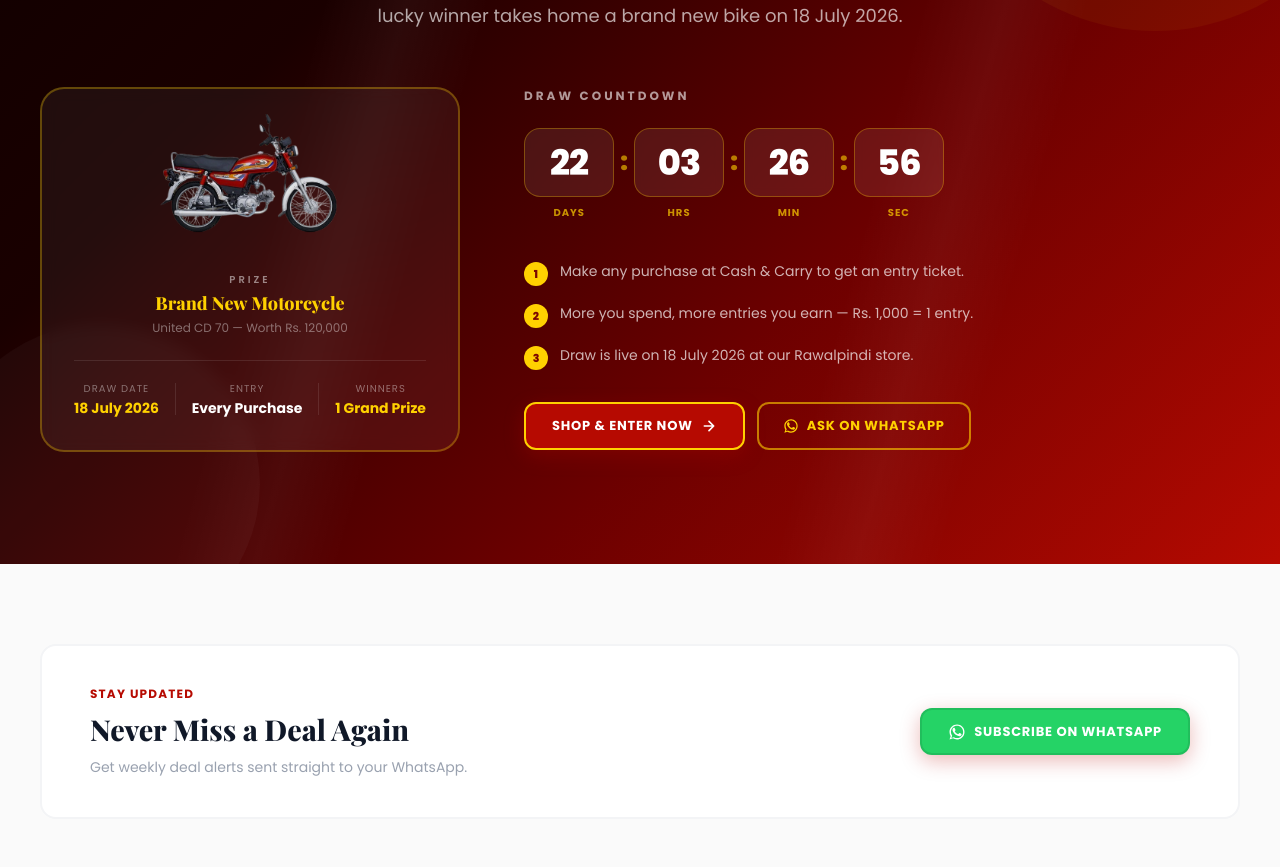
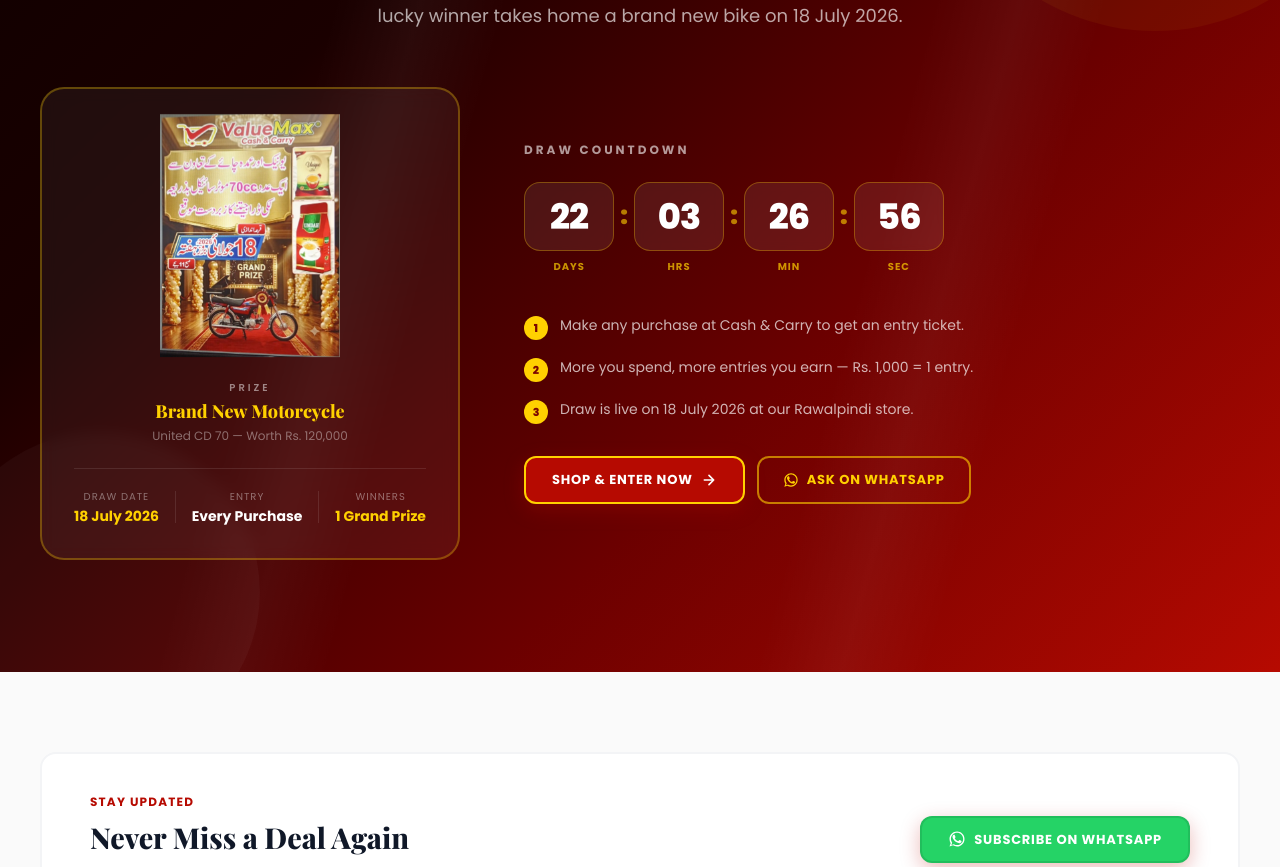
Before and after one commit to Valuemax-Carry/value-max, a Next.js app: page /#categories in a window 1280 px wide. Shown: the part 4088-4955 px from the top of the page. Built offline with nearby package versions, Linux system fonts and the light colour scheme.

Commit message:
adding banner in lucky draw deals

```diff
--- a/components/landing/Deals.js
+++ b/components/landing/Deals.js
@@ -446,7 +446,7 @@
                 <div className="relative rounded-3xl overflow-hidden border-2 border-[#FFD100]/30 bg-white/5 backdrop-blur-sm p-8 flex flex-col items-center">
                   <div className="bike-float mb-4">
                     <Image
-                    src={"/BlogBanner/bike.png"}
+                    src={"/BlogBanner/luckydraw.jpeg"}
                     alt='Bike'
                     width={180}
                     height={180}
```
Also changed, not shown: public/BlogBanner/luckydraw.jpeg (added).
